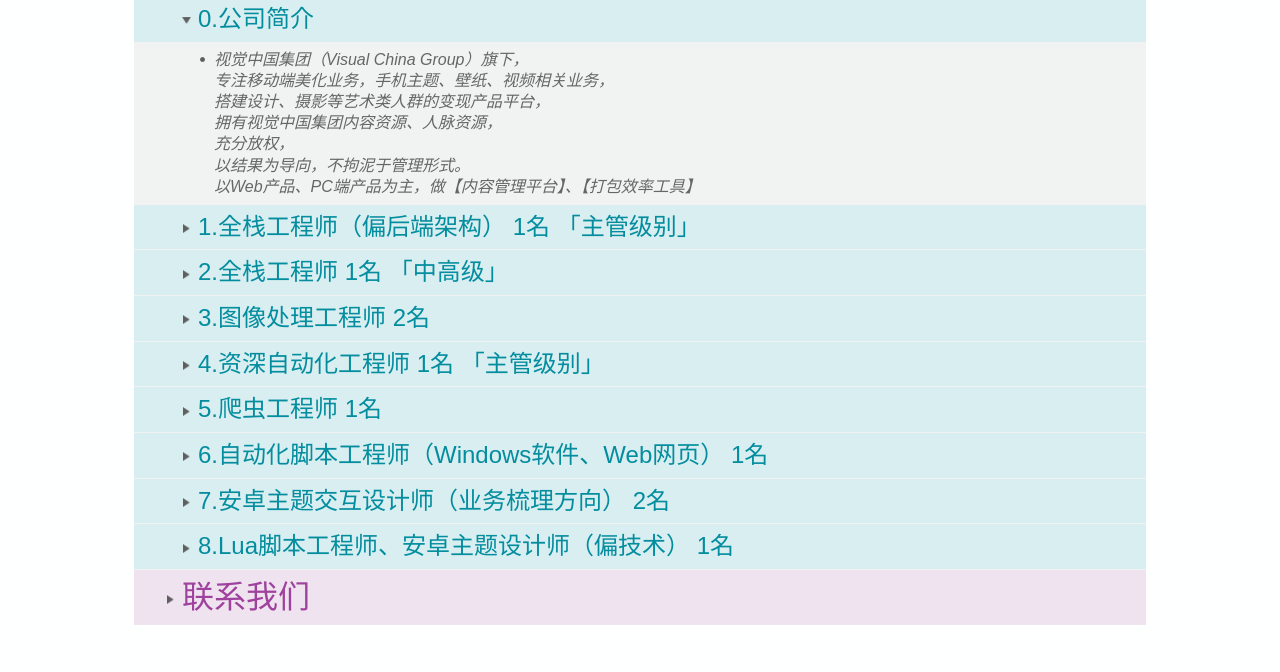
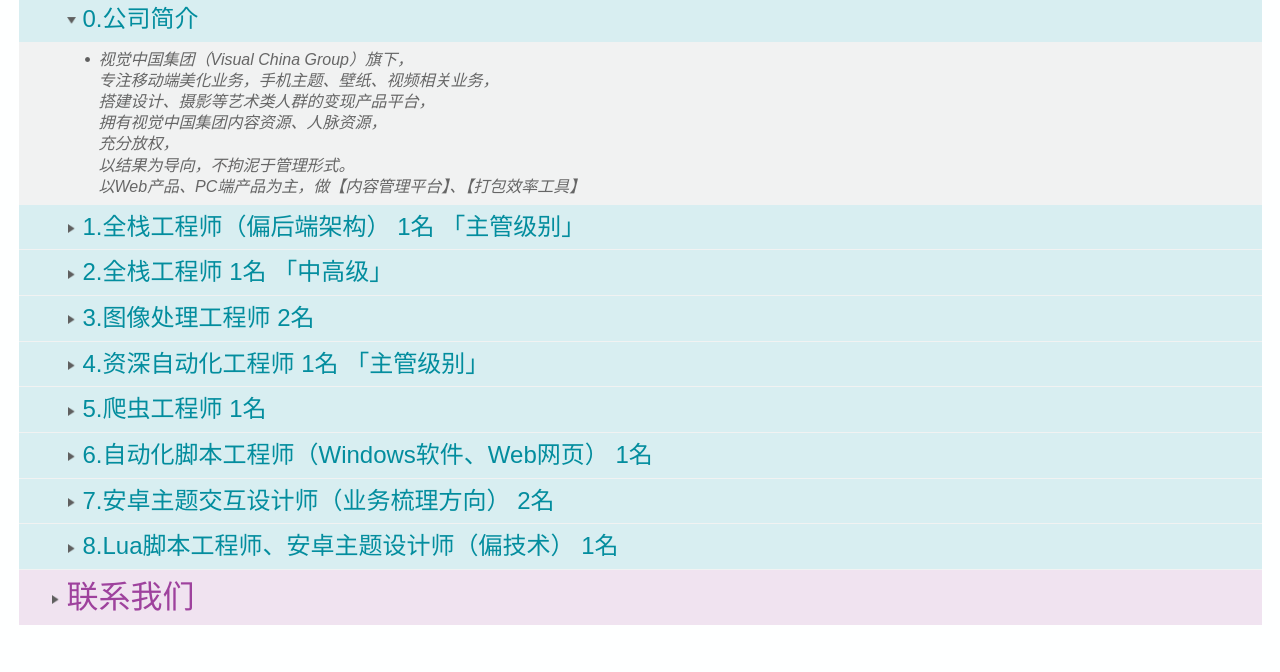
Before and after one commit to RivenDarry/rivendarry.github.io, a plain HTML site: page index.html in a window 1280 px wide. Shown: the part 128-800 px from the top of the page. Drawn offline with Linux system fonts and the light colour scheme.

Commit message:
no message

```diff
--- a/styles.css
+++ b/styles.css
@@ -329,7 +329,7 @@
 
 }
 table.whole-row, table.whole-note, table#column-header, div.temp-wrapper {
-width: 1012px;
+width: 1243px;
 
 }
 /******************
@@ -347,12 +347,12 @@
     max-width: 20px;
 }
 table.outline-column {
-    width: 992px;
-    max-width: 992px;
+    width: 1223px;
+    max-width: 1223px;
 }
 tr#header td:nth-of-type(2), tr.outline-row > td:nth-of-type(2) {
-    width: 992px;
-    max-width: 992px;
+    width: 1223px;
+    max-width: 1223px;
 
 }
 
```
